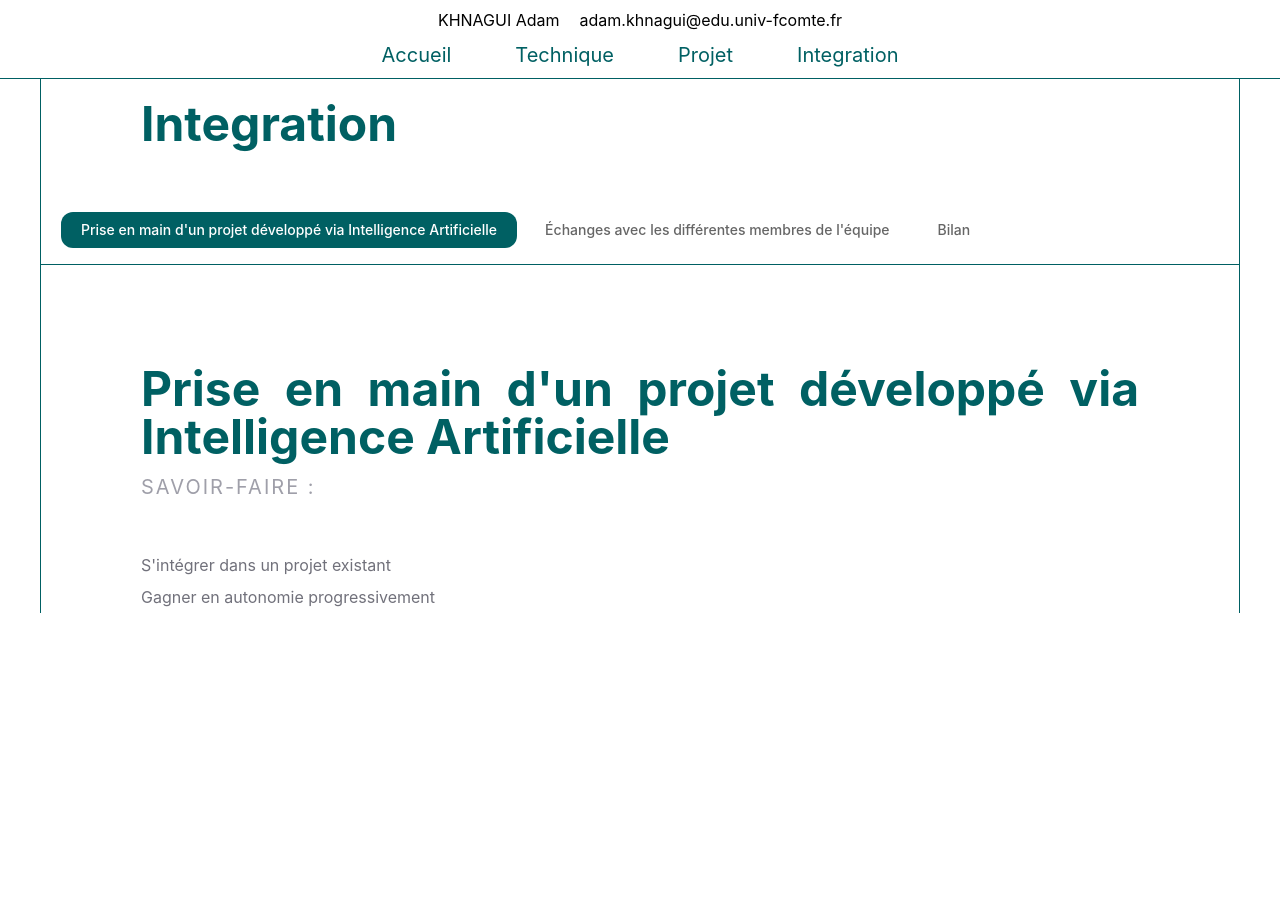
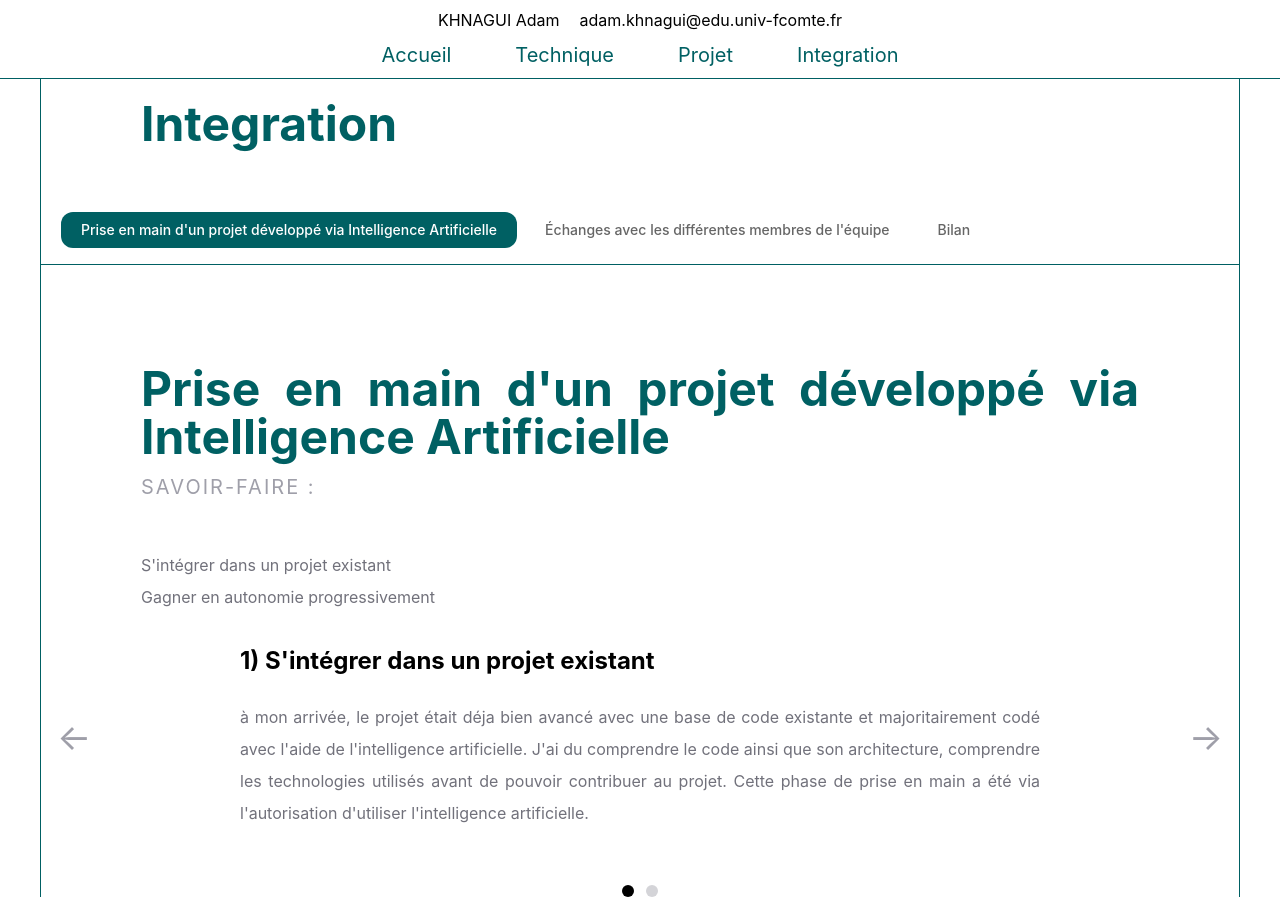
Before and after one commit to SpicyFire21/portofolio-stage-but2, a Vue app: page /integration/1 in a window 1280 px wide. Before the commit the page ends 800 px from the top, so only its background shows below. Built offline with nearby package versions, Linux system fonts and the light colour scheme.

Commit message:
feat(integration): v1 du contenue avec fautes de français

```diff
--- a/src/Views/integration/IntegrationDetailView.vue
+++ b/src/Views/integration/IntegrationDetailView.vue
@@ -5,6 +5,8 @@
       :text="currentInte.content"
       :image=[]
   > </Section>
+  <carrousel v-if="currentInte.carrousel" :slides="currentInte.carrousel"/>
+
 </template>
 
 <script setup>
@@ -12,6 +14,7 @@ import Section from "@/components/Section.vue";
 import {links} from "@/data/integrationLinks.js";
 import {computed} from "vue";
 import {useRoute} from "vue-router";
+import Carrousel from "@/components/Carrousel.vue";
 
 const route = useRoute()
 
--- a/src/data/integrationLinks.js
+++ b/src/data/integrationLinks.js
@@ -2,13 +2,46 @@ export const links = [
     {
         label: "Prise en main d'un projet développé via Intelligence Artificielle",
         to: "/integration/1",
-        content:"<ul> <li>S'intégrer dans un projet existant\n</li> <li>Gagner en autonomie progressivement</li> </ul>"
+        content:"<ul> <li>S'intégrer dans un projet existant\n</li> <li>Gagner en autonomie progressivement</li> </ul>",
+        carrousel: [
+
+            {
+                title: "1) S'intégrer dans un projet existant" ,
+                text:"à mon arrivée, le projet était déja bien avancé avec une base de code existante et majoritairement codé avec l'aide de l'intelligence artificielle. J'ai du comprendre le code ainsi que son architecture, comprendre les technologies utilisés avant de pouvoir contribuer au projet. Cette phase de prise en main a été via l'autorisation d'utiliser l'intelligence artificielle.",
+
+            },
+
+            {
+                title: "2) Gagner en autonomie progressivement",
+                text:" Par la suite, le travail s'est fait en autonomie. Les blocages ont été rares, et lorsqu'ils survenaient, je sollicitais mon tuteur ou une personne de l'équipe pour débloquer la situation rapidement. Cette autonomie m'a permis de prendre confiance dans mes décisions techniques et dans ma capacité à avancer seul sur des fonctionnalités complètes sachant que je me suis retrouvés à proposer des solutions aux problèmes lors de l'avancement du projet. ",
+
+            },
+
+
+
+        ]
     },
     {
         label: "Échanges avec les différentes membres de l'équipe",
         to: "/integration/2",
-        content:"<ul> <li>Échanger avec des collègues avec des spécialisations différentes</li> <li>Intégrer des demandes non techniques dans un développement\n</li> </ul>"
+        content:"<ul> <li>Échanger avec des collègues avec des spécialisations différentes</li> <li>Intégrer des demandes non techniques dans un développement\n</li> </ul>",
+        carrousel: [
 
+            {
+                title: "1) Échanger avec des collègues avec des spécialisations différentes" ,
+                text:"Durant le stage, j'ai interagi avec toute l'équipe sur différents point, afin de voir si certains solutions était plausibles ou comprises de tous, c'est ainsi que d'autres domaines tel que la vision IA m'a été initié, malgré que je dispose toujours de faibles bases, je peux comprendre certains sujet et termes dans ce domaine.",
+
+            },
+
+            {
+                title: "2) Intégrer des demandes non techniques dans un développement",
+                text:"Les demandes étaient defois exprimées de manière non technique, sous forme de description fonctionnelles. Cela m'a appris à traduire ces besoins en solutions à implémenter, en faisait un lien fort entre ce qui a été demandé et ce qui est techniquement réalisable pour le projet. ",
+
+            },
+
+
+
+        ]
     },
     {
         label: "Bilan",
```
